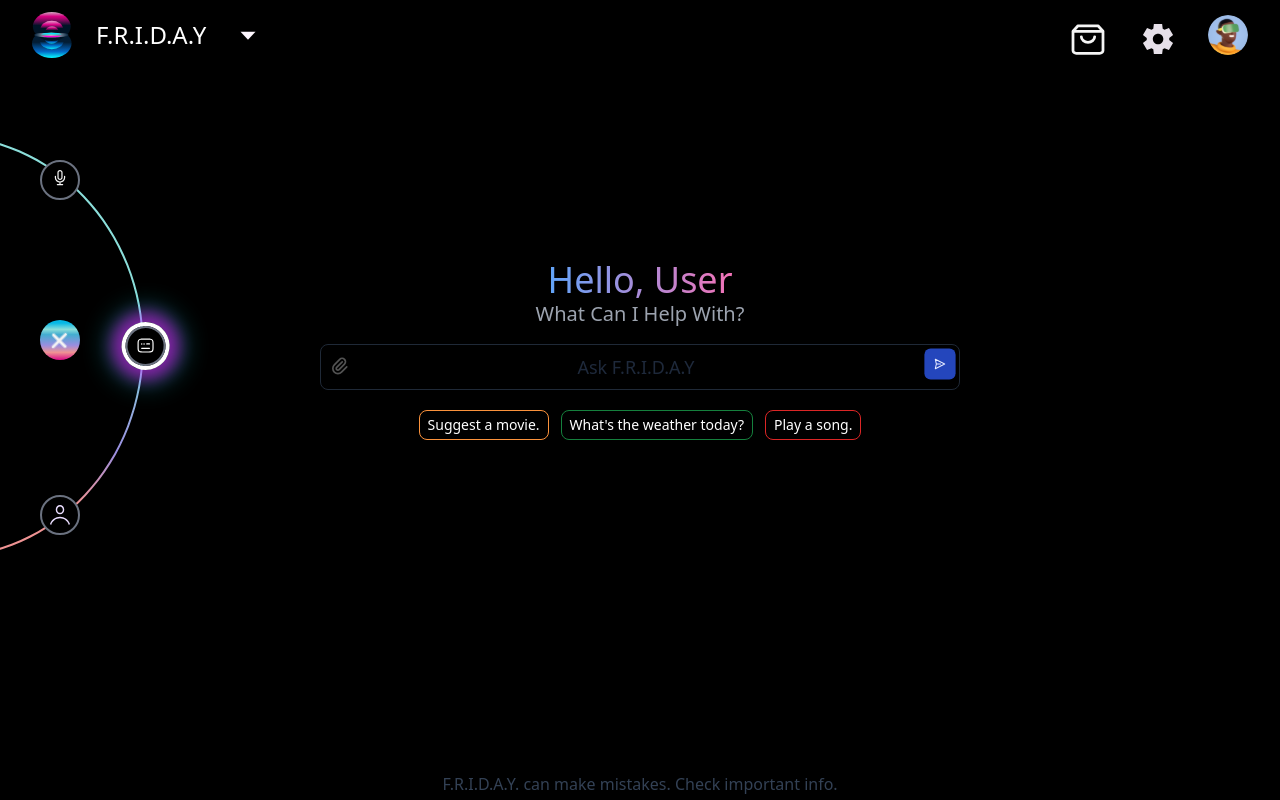
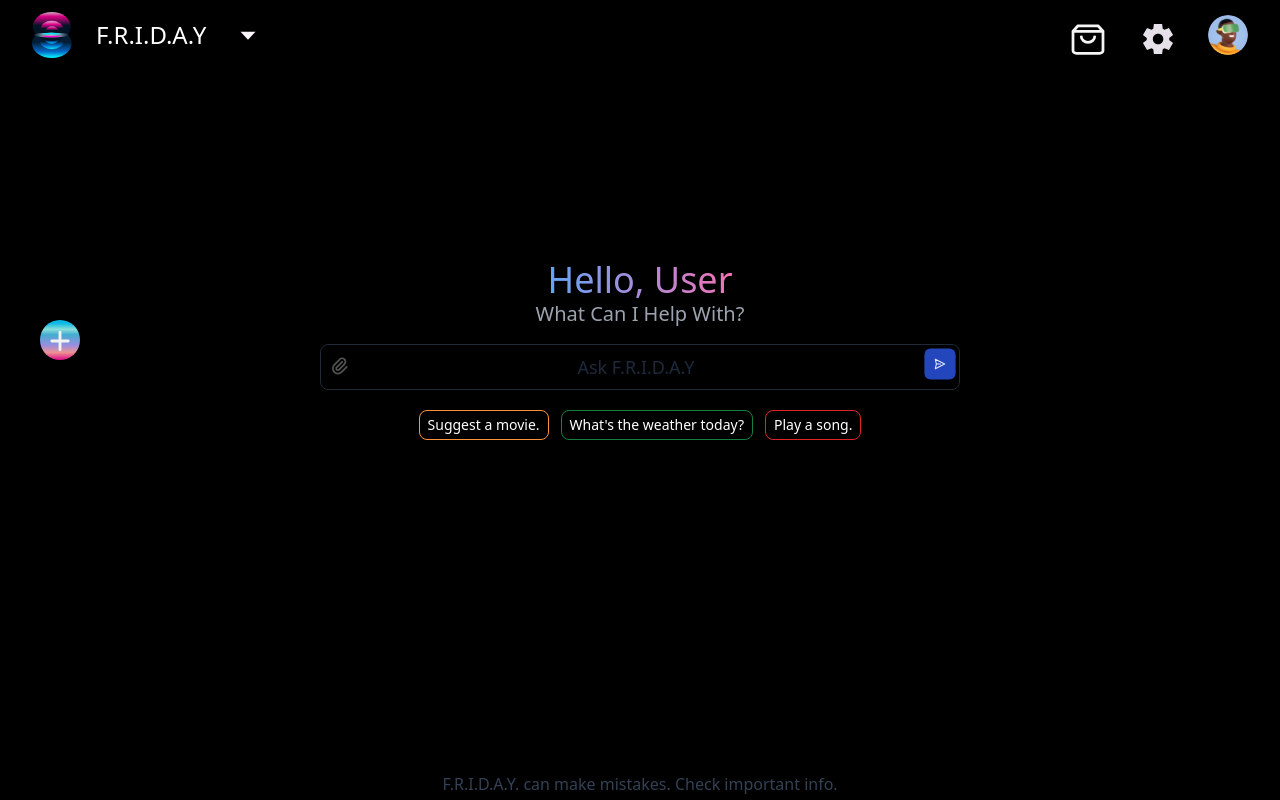
Before and after one commit to akshatgg/Al_Zira, a React (Vite) app: page /home in a window 1280 px wide. Built offline with nearby package versions, Linux system fonts and the light colour scheme.

Commit message:
Responsiveness Updated

```diff
--- a/src/Components/Circularnav/Circularnav.tsx
+++ b/src/Components/Circularnav/Circularnav.tsx
@@ -49,7 +49,7 @@ const buttonsData: ButtonData[] = [
 ];
 
 export const Circularnav: React.FC = () => {
-  const [isExpanded, setIsExpanded] = useState(true);
+  const [isExpanded, setIsExpanded] = useState(false);
   const [activeIcon, setActiveIcon] = useState<string | null>(null);
   const location = useLocation();
   const navigate = useNavigate();
@@ -62,9 +62,9 @@ export const Circularnav: React.FC = () => {
     setActiveIcon(activeButton?.id || null);
   }, [location.pathname]);
 
-  // const handleToggleExpand = () => { //Rajendra Changes
-  //   setIsExpanded((prev) => !prev);
-  // };
+  const handleToggleExpand = () => { //Rajendra Changes
+    setIsExpanded((prev) => !prev);
+  };
 
   const handleButtonClick = (buttonId: string, path: string) => {
     setActiveIcon(buttonId); // Set active icon
@@ -72,7 +72,7 @@ export const Circularnav: React.FC = () => {
     setTimeout(() => {
       // After the transition, navigate to the path
       navigate(path);
-    }, 2000); // Adjust the timeout duration as per your transition time Rajendra Changes
+    }, 1500); // Adjust the timeout duration as per your transition time Rajendra Changes
   };
 
   const getClockwiseRotation = (current: number, target: number): number => {
@@ -107,7 +107,7 @@ export const Circularnav: React.FC = () => {
 
     return {
       transform: `rotate(${finalRotation % 360}deg) translate(${buttonsData[relativeIndex].translate}px)`,
-      transition: "transform 1.5s ease-in-out", //Rajendra Changes
+      transition: "transform 1.0s ease-in-out", //Rajendra Changes
       "--inner-icon-rotation": `${-finalRotation % 360}deg`,
     } as React.CSSProperties;
   };
@@ -128,8 +128,8 @@ export const Circularnav: React.FC = () => {
   return (
     <div
       className="fixed top-2/4 left-10 w-10 h-10 -mt-20 cursor-pointer"
-      // onMouseEnter={handleToggleExpand}
-      // onMouseLeave={() => !isExpanded && setIsExpanded(false)} //Rajendra Changes to prevent default open nav
+      onMouseEnter={handleToggleExpand}
+      onMouseLeave={() => !isExpanded && setIsExpanded(false)} //Rajendra Changes to prevent default open nav
     >
       <img src={Ellipse} alt="Ellipse" className="w-full h-full" />
       <div
```
